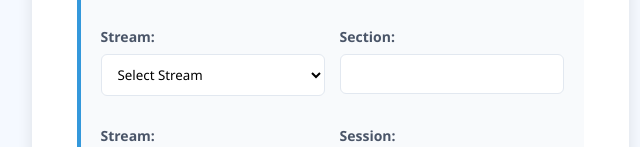
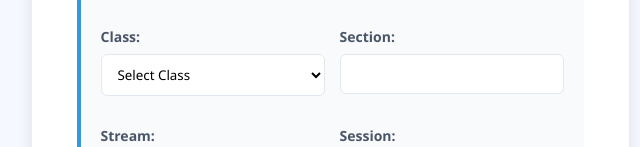
Before and after one commit to ajeetachal/resultGenerator, a plain HTML site: page index.html in a window 1280 px wide. Shown: the part 653-800 px from the top of the page, 310-950 px from the left. Drawn offline with Linux system fonts and the light colour scheme.

Commit message:
Update index.html

```diff
--- a/index.html
+++ b/index.html
@@ -47,17 +47,15 @@
                         </div>
 
                         <div class="form-group">
-    <label for="stream">Stream:</label>
-    <select id="stream" required>
-        <option value="">Select Stream</option>
-        <option value="9th">9th (General)</option>
-        <option value="10th">10th (General)</option>
-        <option value="Science(PCM)">Science (PCM)</option>
-        <option value="Science(PCB)">Science (PCB)</option>
-        <option value="Commerce">Commerce</option>
-        <option value="Arts">Arts</option>
-    </select>
-</div>
+                            <label for="className">Class:</label>
+                            <select id="className" required>
+                                <option value="">Select Class</option>
+                                <option value="9th">9th</option>
+                                <option value="10th">10th</option>
+                                <option value="11th">11th</option>
+                                <option value="12th">12th</option>
+                            </select>
+                        </div>
 
                         <div class="form-group">
                             <label for="section">Section:</label>
```
